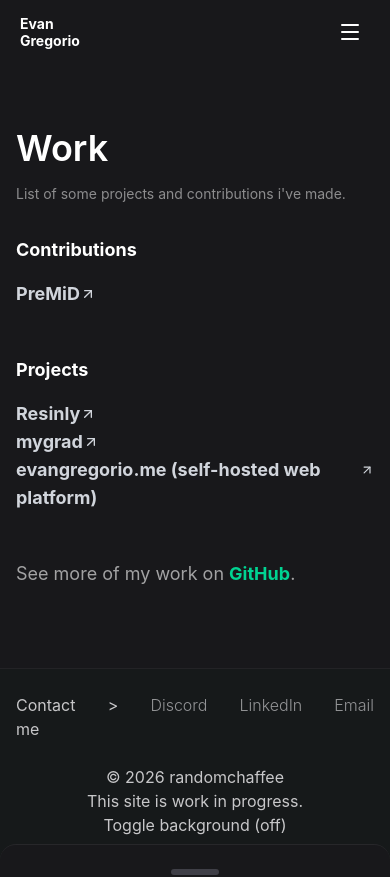
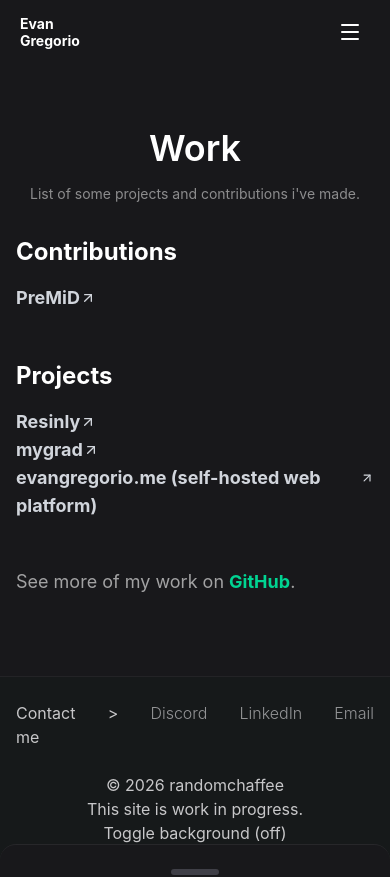
Before and after one commit to randomchaffee/portfolio, a React (Vite) app: page /work in a window 390 px wide. Built offline with nearby package versions, Linux system fonts and the light colour scheme.

Commit message:
refactor(work): adjust text layout for a more responsive view

```diff
--- a/src/pages/Work.tsx
+++ b/src/pages/Work.tsx
@@ -6,7 +6,7 @@
     <div className="max-w-7xl mx-auto px-4 md:px-20 py-8">
         <BouncyBox>
           {/* heading */}
-          <div className="font-semibold text-4xl mb-8">
+          <div className="font-semibold text-4xl mb-8 text-center md:text-start">
             <p className="mb-4">Work</p>
             <p className="font-normal text-sm text-white/50">List of some projects and contributions i've made.</p>
           </div>
@@ -14,7 +14,7 @@
           <div className="text-lg font-bold">
             {/* Contributions Section */}
             <div className="mb-12">
-              <h2 className="pb-4">Contributions</h2>
+              <h2 className="pb-4 text-2xl">Contributions</h2>
               <ul className="text-gray-300 hover:underline">
                 <li>
                   <a
@@ -30,7 +30,7 @@
 
             {/* Projects Section */}
             <div className="my-12">
-              <h2 className="pb-4">Projects</h2>
+              <h2 className="pb-4 text-2xl">Projects</h2>
               <ul className="text-gray-300 hover:underline">
                 <li>
                   <a
```
